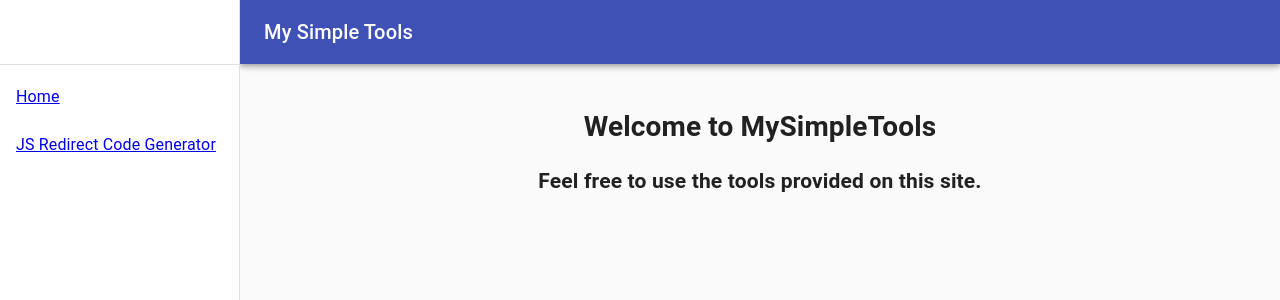
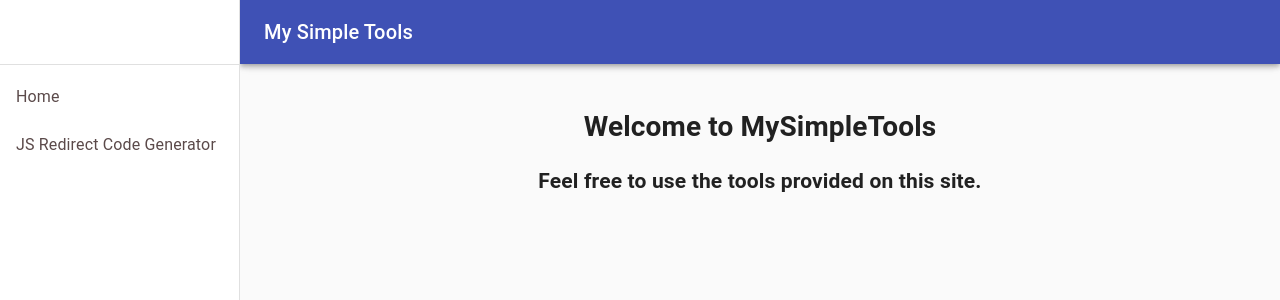
Before and after one commit to AlvinTheDeveloper/my-simple-tools, a React (Create React App) app: page / in a window 1280 px wide. Shown: the top 300 px of the page. Built offline with nearby package versions, Linux system fonts and the light colour scheme.

Commit message:
Minor styling update

```diff
--- a/src/App.js
+++ b/src/App.js
@@ -63,6 +63,10 @@ const useStyles = makeStyles((theme) => ({
         textAlign: 'center',
         maxWidth:'1200px'
     },
+    linkText:{
+        color: "#5b4a4a",
+        "text-decoration": 'none'
+    }
 }));
 
 function App(props) {
@@ -84,7 +88,7 @@ function App(props) {
                     {name: "JS Redirect Code Generator", path: "/js-redirect-code-generator"},
                     // {name: "Bootstrap Loading Icon Generator", path: "/bootstrap-loading-icon-generator"},
                 ].map((item, index) => (
-                    <Link to={item.path}>
+                    <Link className={classes.linkText} to={item.path}>
                         <ListItem button key={item.name}>
                             <ListItemText primary={item.name}/>
                         </ListItem>
@@ -155,9 +159,9 @@ function App(props) {
                             {/*<Route path="/bootstrap-loading-icon-generator">*/}
                             {/*    <BootstrapLoadingIconGenerator/>*/}
                             {/*</Route>*/}
-                            {/*<Route path="/snipcart-button-generator">*/}
-                            {/*    <SnipcartButtonGenerator/>*/}
-                            {/*</Route>*/}
+                            <Route path="/snipcart-button-generator">
+                                <SnipcartButtonGenerator/>
+                            </Route>
                             <Route exact path="/" component={WelcomePage}/>
                         </Switch>
                     </main>
```
